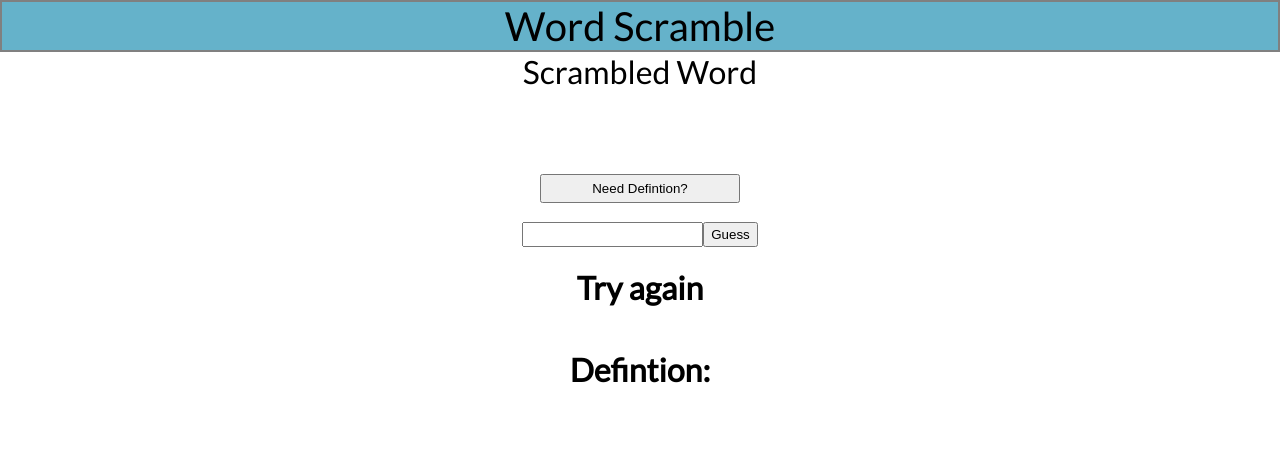
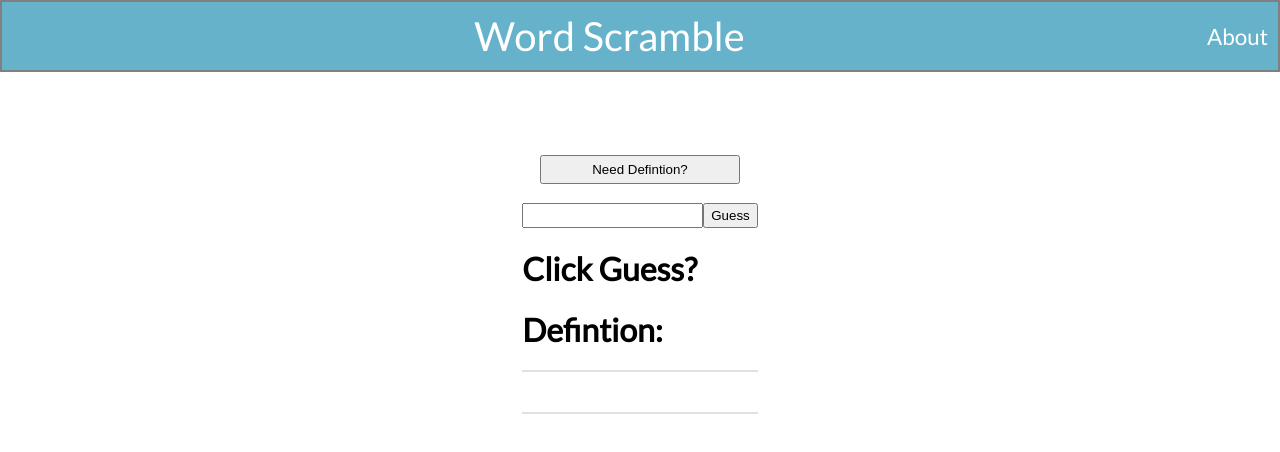
Before and after one commit to antunishdPursuit/word-scramble, a React (Create React App) app: page / in a window 1280 px wide. Both pictures are taken after a click on the button "Play". Shown: the top 452 px of the page. Built offline with nearby package versions, Linux system fonts and the light colour scheme; no server answers.

Commit message:
style navbar, add about and main page routes

```diff
--- a/src/components/NavBar.css
+++ b/src/components/NavBar.css
@@ -5,8 +5,19 @@
   display: flex;
   font-size: 2.5em;
   flex-direction: row;
-  justify-content: center;
+  justify-content: space-between;
 }
-.navbar__header{
+.navbarBox{
+  color: #fff;
+  text-decoration: none;
+  padding: 10px;
+}
+
+#aboutBox{
+  font-size: 1.4rem;
 
 }
+
+.navbarBox:hover{
+  color:red
+}
--- a/src/components/NavBar.js
+++ b/src/components/NavBar.js
@@ -1,16 +1,13 @@
 import React from 'react';
 import "./NavBar.css";
-import About from "./About"
+import { Link } from "react-router-dom";
 
 function NavBar() {
   return (
     <div className='navbar'>
-      <div className='navbar__header'>
-        Word Scramble
-      </div>
-      <div>
-        {/* <About /> */}
-      </div>
+        <Link className='navbarBox' to="/"></Link>
+        <Link className='navbarBox' to="/">Word Scramble</Link>
+        <Link className='navbarBox' id="aboutBox" to="/about">About</Link>
     </div>
   );
 }
--- a/src/components/ScrambledWord.js
+++ b/src/components/ScrambledWord.js
@@ -11,6 +11,7 @@ function ScrambledWord () {
   const [definitionOfWord, setDefinitionOfWord] = useState([])
   const [revealDefinition, setRevealDefinition] = useState("Defintion: ")
   const [count, setCount] = useState(0)
+  const [shown, setShown] = useState(false)
 
   useEffect(() => {
 
@@ -44,6 +45,7 @@ function ScrambledWord () {
     let todaysDate = (Math.ceil(Date.now() / 1000 / 60 / 60 / 24))-19653
     let todaysWord = words[todaysDate % words.length]
     setTodayWord(todaysWord)
+    setShown(true)
     test()
 
   }
@@ -86,9 +88,6 @@ function ScrambledWord () {
 
   return (
     <div className="scrambled-area">
-      <span className="scrambled-word__header">
-        Scrambled Word
-      </span>
       <h1>
         {isLoading ? scramble(todayWord.word) : <h2></h2> }
       </h1>
@@ -101,6 +100,8 @@ function ScrambledWord () {
 
         <br></br>
 
+
+      {shown ? <div>
         <form onSubmit={CheckWord}>
           <input
           id="DailyWord"
@@ -113,15 +114,11 @@ function ScrambledWord () {
           type="submit"
           >Guess</button>
         </form>
-        {/* <h1 class="fadeIn">
-          <span>Eat.</span>
-          <span>Sleep.</span>
-          <span>Repeat.</span>
-        </h1> */}
-
-        <h1 className="winner">{won ? "You did it " : "Try again"}</h1>
+        <h1 className="winner">{won ? "You did it " : "Click Guess?"}</h1>
         <h1>{revealDefinition}</h1>
         <h1 className='word-definition' id = "defeinitionWebPage"></h1>
+      </div> : <h1> </h1>}
+
     </div>
   )
 }
```
